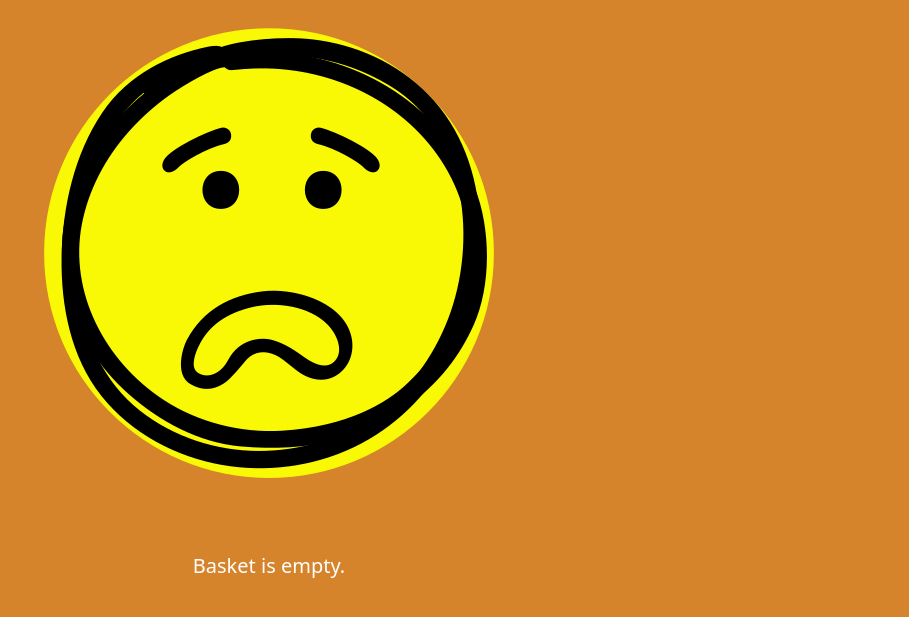
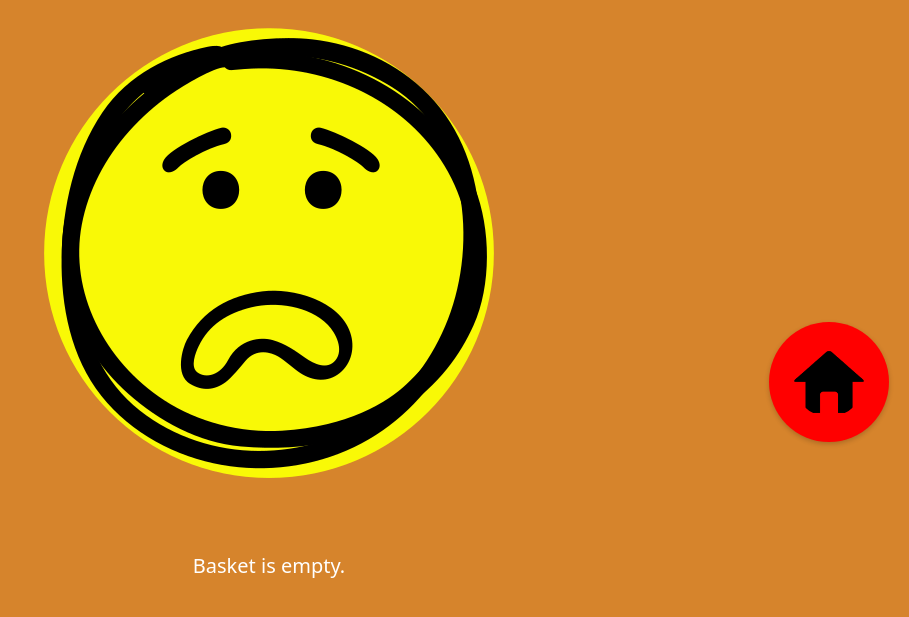
Before and after one commit to lazyelement/TeamProject-3A, a Flask app: page /basket in a window 1280 px wide. Shown: the part 338-955 px from the top of the page, without its empty margins (371-1280 px from the left). Run offline with Flask 3, Linux system fonts and the light colour scheme; some libraries are stand-ins or nearby versions.

Commit message:
bug fixes

```diff
--- a/templates/basket.html
+++ b/templates/basket.html
@@ -4,12 +4,13 @@
     <title>
         Today Basket
     </title>
+    <link rel="stylesheet" href="/static/floatingBtn.css" />
     <!-- <link rel="stylesheet" href="{{ url_for('static', filename='css/tailwind/output.css') }}"> -->
     <link rel="stylesheet" href="{{ url_for('static', filename='css/today-basket.css') }}">
     <script src="https://kit.fontawesome.com/91b8ae4c68.js" crossorigin="anonymous"></script>
     <script src="https://cdn.jsdelivr.net/gh/peterhry/CircleType@2.3.1/dist/circletype.min.js"></script>
     <script src="https://ajax.googleapis.com/ajax/libs/jquery/3.7.0/jquery.min.js"></script>
-    <meta name="viewport" content="width=device-width, initial-scale=1.0">
+    <meta name="viewport" content="width=device-width, initial-scale=1.0, user-scalable=no">
     <!-- This tailwind link is for development only -->
     <script src="https://cdn.tailwindcss.com"></script>
 
@@ -59,6 +60,9 @@
         </div>
     </div>
 
+    <a href="/home" class="floating-btn">
+        <img src="../static/homelogo.png" alt="Home">
+    </a>
 </body>
 
 <script>
--- a/templates/congratulation.html
+++ b/templates/congratulation.html
@@ -4,6 +4,7 @@
 <head>
     <meta charset="UTF-8">
     <title>Congratulation</title>
+    <meta name="viewport" content="user-scalable=no">
     <link rel="stylesheet" href="/static/congratulation.css" />
     <link rel="stylesheet" href="/static/floatingBtn.css" />
     <link href="https://fonts.googleapis.com/css2?family=Alfa+Slab+One&family=Montserrat&display=swap" rel="stylesheet">
--- a/templates/home.html
+++ b/templates/home.html
@@ -1,7 +1,7 @@
 <html>
     <head>
         <meta charset="UTF-8">
-        <meta name="viewport" content="width=device-width, initial-scale=1.0">
+        <meta name="viewport" content="width=device-width, initial-scale=1.0, user-scalable=no">
 
         <title>Home</title>
 
--- a/templates/loading.html
+++ b/templates/loading.html
@@ -1,6 +1,8 @@
 <!DOCTYPE html>
 <html>
 <head>
+   <meta name="viewport" content="user-scalable=no">
+   <title>William's Collection</title>
     <script>
         setTimeout(function () {
             window.location.href = "/start"; // replace with the instruction page
--- a/templates/login.html
+++ b/templates/login.html
@@ -3,6 +3,7 @@
         <title>Login</title>
         <link rel="stylesheet" href="{{ url_for('static', filename='style.css') }}">
         <link rel="stylesheet" href="/static/floatingBtn.css" />
+        <meta name="viewport" content="user-scalable=no">
     </head>
     <body>
         <div class="image-container">
--- a/templates/loginCollection.html
+++ b/templates/loginCollection.html
@@ -3,6 +3,7 @@
 
 <head>
     <meta charset="UTF-8">
+    <meta name="viewport" content="user-scalable=no">
     <title>Collection</title>
     <link rel="stylesheet" href="/static/loginCollection.css" />
     <link rel="stylesheet" href="/static/floatingBtn.css" />
--- a/templates/profile.html
+++ b/templates/profile.html
@@ -3,7 +3,7 @@
 
 <head>
     <meta charset="UTF-8">
-    <meta name="viewport" content="width=device-width, initial-scale=1.0">
+    <meta name="viewport" content="width=device-width, initial-scale=1.0, user-scalable=no">
     <title>Profile</title>
 
     <style>
--- a/templates/register.html
+++ b/templates/register.html
@@ -2,6 +2,7 @@
     <head>
         <title>Register</title>
         <link rel="stylesheet" href="{{ url_for('static', filename='style.css') }}">
+        <link rel="stylesheet" href="/static/floatingBtn.css" />
         <meta name="viewport" content="user-scalable=no">
     </head>
     <body>
@@ -33,5 +34,8 @@
             </div>
         </form>
 
+        <a href="/home" class="floating-btn">
+            <img src="../static/homelogo.png" alt="Home">
+        </a>
     </body>
 </html>
--- a/templates/spinningpage.html
+++ b/templates/spinningpage.html
@@ -2,6 +2,7 @@
 <html>
 <head>
     <title>Spinning</title>
+    <meta name="viewport" content="user-scalable=no">
     <!-- Add the form for automatic submission -->
     <form id="submitForm" method="GET" action="/question/1">
         <!-- You can add any hidden fields or other form elements here -->
--- a/templates/start.html
+++ b/templates/start.html
@@ -1,7 +1,7 @@
 <html>
     <head>
         <meta charset="UTF-8">
-        <meta name="viewport" content="width=device-width, initial-scale=1.0">
+        <meta name="viewport" content="width=device-width, initial-scale=1.0, user-scalable=no">
 
         <title>Start</title>
 
```
Also changed, not shown: templates/artifactInfo.html (+6 -1 lines), templates/question.html (+4 -3 lines), templates/loginError.html (deleted).
